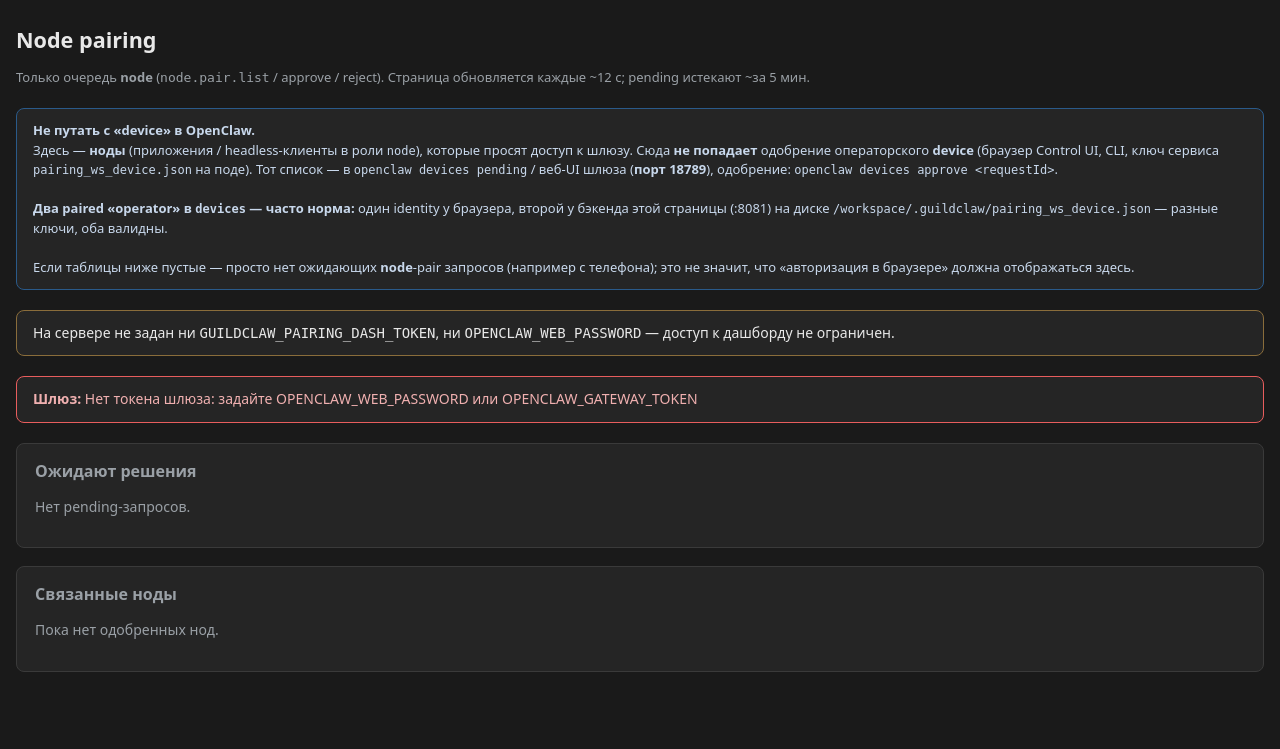
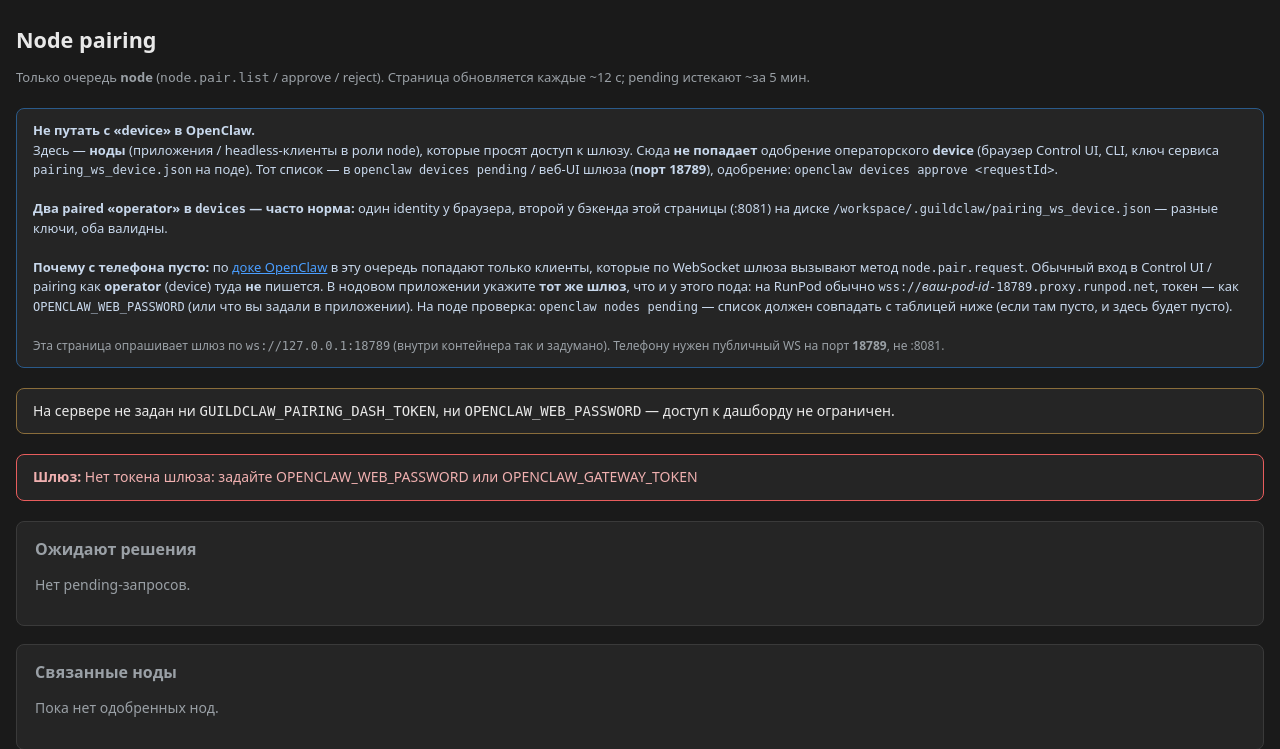
Before and after one commit to Smyshnikof/guildclaw, a FastAPI app: page / in a window 1280 px wide. Shown: the top 749 px of the page. Before the commit the page ends 672 px from the top, so only its background shows below. Run offline with FastAPI, Linux system fonts and the light colour scheme.

Commit message:
docs(pairing): node.pair.request vs device; RunPod wss :18789; nodes pending
Made-with: Cursor

```diff
--- a/pairing_dashboard/app.py
+++ b/pairing_dashboard/app.py
@@ -97,6 +97,7 @@ async def index(request: Request) -> Any:
         err = str(e)
 
     now_ms = int(time.time() * 1000)
+    gw_ws = (os.environ.get("OPENCLAW_GATEWAY_WS") or "ws://127.0.0.1:18789").strip()
     return _TEMPLATES.TemplateResponse(
         request,
         "pairing.html",
@@ -108,6 +109,7 @@ async def index(request: Request) -> Any:
             "dash_secret_configured": bool(_dash_secret()),
             "now_ms": now_ms,
             "ttl_ms": _PAIRING_TTL_MS,
+            "gateway_ws_backend": gw_ws,
         },
     )
 
--- a/pairing_dashboard/templates/pairing.html
+++ b/pairing_dashboard/templates/pairing.html
@@ -76,7 +76,8 @@
     <strong>Не путать с «device» в OpenClaw.</strong><br/>
     Здесь — <strong>ноды</strong> (приложения / headless-клиенты в роли <code>node</code>), которые просят доступ к шлюзу. Сюда <strong>не попадает</strong> одобрение операторского <strong>device</strong> (браузер Control UI, CLI, ключ сервиса <code>pairing_ws_device.json</code> на поде). Тот список — в <code>openclaw devices pending</code> / веб-UI шлюза (<strong>порт 18789</strong>), одобрение: <code>openclaw devices approve &lt;requestId&gt;</code>.<br/><br/>
     <strong>Два paired «operator» в <code>devices</code> — часто норма:</strong> один identity у браузера, второй у бэкенда этой страницы (:8081) на диске <code>/workspace/.guildclaw/pairing_ws_device.json</code> — разные ключи, оба валидны.<br/><br/>
-    Если таблицы ниже пустые — просто нет ожидающих <strong>node</strong>-pair запросов (например с телефона); это не значит, что «авторизация в браузере» должна отображаться здесь.
+    <strong>Почему с телефона пусто:</strong> по <a href="https://openclaws.io/docs/gateway/pairing/" target="_blank" rel="noopener">доке OpenClaw</a> в эту очередь попадают только клиенты, которые по WebSocket шлюза вызывают метод <code>node.pair.request</code>. Обычный вход в Control UI / pairing как <strong>operator</strong> (device) туда <strong>не</strong> пишется. В нодовом приложении укажите <strong>тот же шлюз</strong>, что и у этого пода: на RunPod обычно <code>wss://</code><em>ваш-pod-id</em><code>-18789.proxy.runpod.net</code>, токен — как <code>OPENCLAW_WEB_PASSWORD</code> (или что вы задали в приложении). На поде проверка: <code>openclaw nodes pending</code> — список должен совпадать с таблицей ниже (если там пусто, и здесь будет пусто).<br/><br/>
+    <span class="ttl">Эта страница опрашивает шлюз по <code>{{ gateway_ws_backend }}</code> (внутри контейнера так и задумано). Телефону нужен публичный WS на порт <strong>18789</strong>, не :8081.</span>
   </div>
 
   {% if not dash_secret_configured %}
```
Also changed, not shown: DEPLOY.md (+1 -1 lines).
